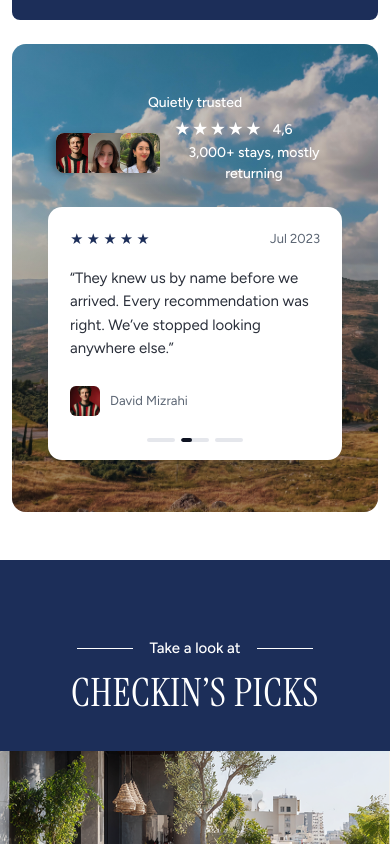
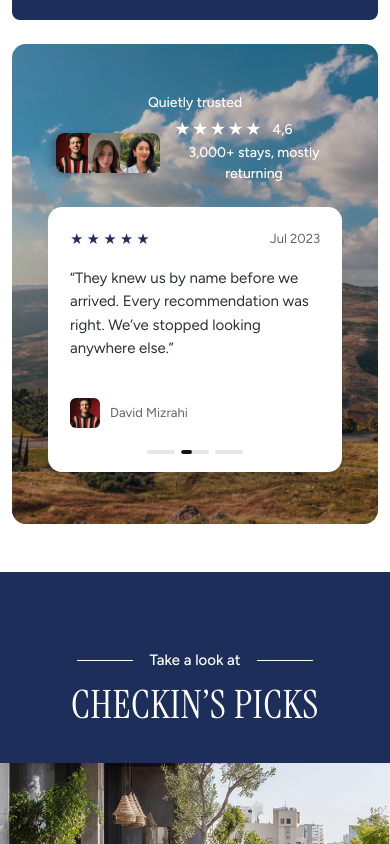
Before and after one commit to wasjacko/checkin-il, a React (Vite) app: page / in a window 390 px wide. Shown: the part 4642-5486 px from the top of the page. Built offline with nearby package versions, Linux system fonts and the light colour scheme.

Commit message:
fix(testimonial): lock min-height on quote so card doesn't jump between reviews

```diff
--- a/src/styles/global.css
+++ b/src/styles/global.css
@@ -1870,6 +1870,8 @@ a, button, label, [role="button"], .search-field, .faq-q, .counter-btn,
   line-height: 1.6;
   color: #2A2F3A;
   letter-spacing: normal;
+  /* Lock a minimum height so the card doesn't jump when reviews rotate */
+  min-height: 3.2em;
 }
 .testimonial-foot {
   margin-top: 26px;
@@ -2725,6 +2727,8 @@ a, button, label, [role="button"], .search-field, .faq-q, .counter-btn,
     border-radius: 14px;
     margin-top: 24px;
   }
+  /* On the narrow mobile viewport, quotes wrap to 4-5 lines — lock min height */
+  .testimonial-quote { min-height: 7em; }
   .testimonial-proof {
     padding: 0 24px;
     align-items: center;
```
